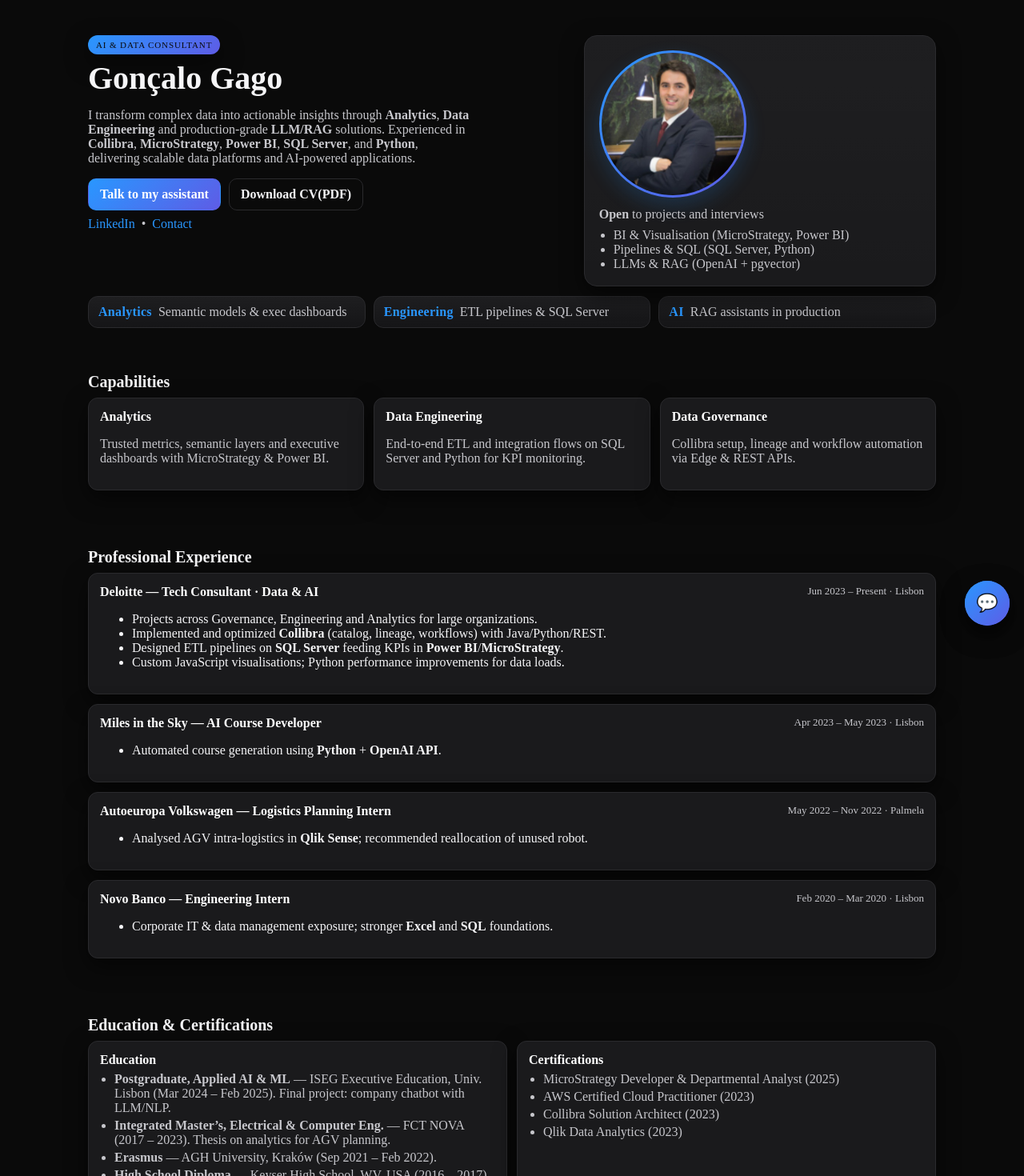
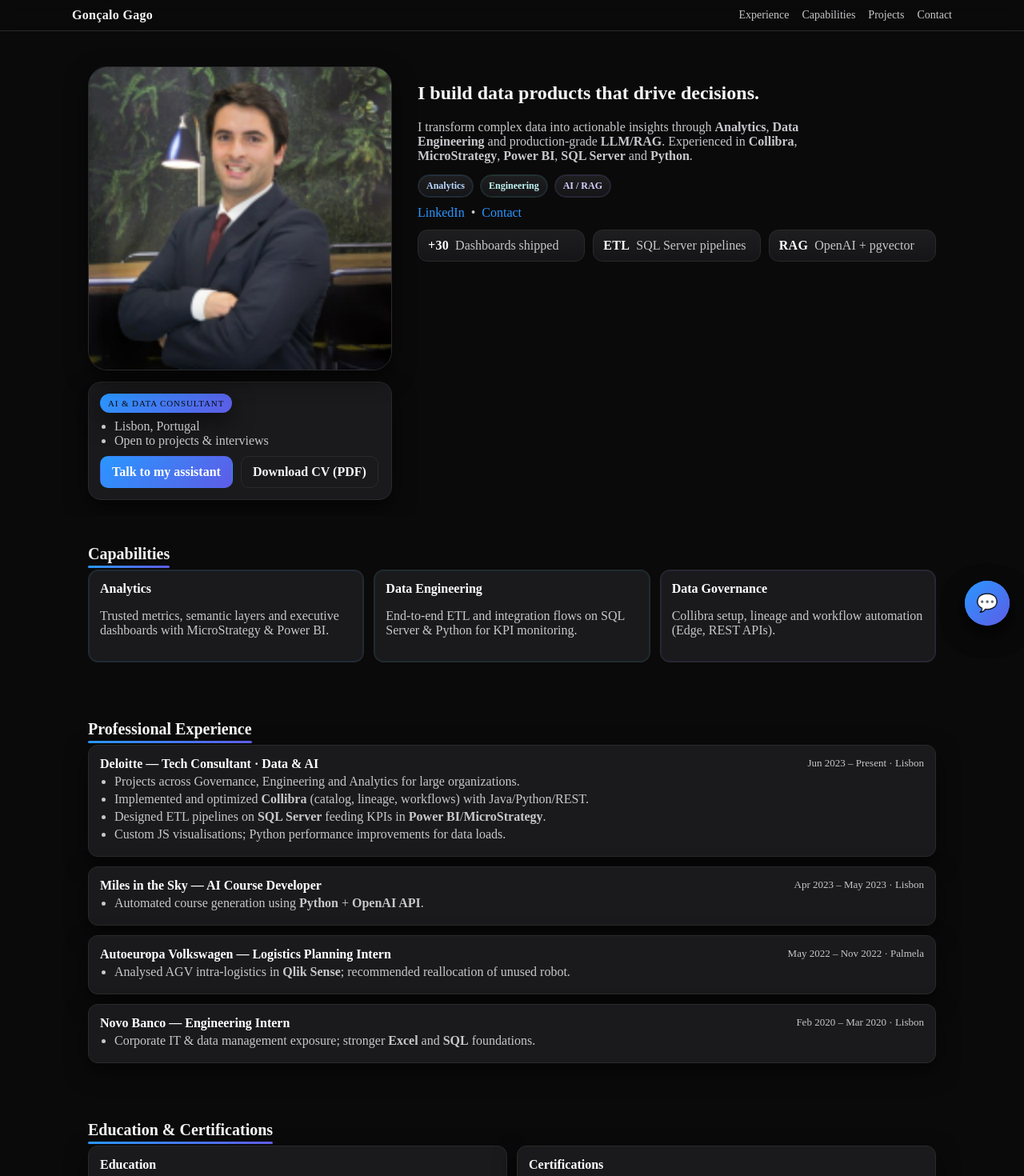
Before and after one commit to goncalogago1/curriculo, a Next.js app: page / in a window 1280 px wide. Shown: the top 1470 px of the page at 80% size. Built offline with nearby package versions, Linux system fonts and the light colour scheme.

Commit message:
fix: globalllll teste teste de commit few

```diff
--- a/app/globals.css
+++ b/app/globals.css
@@ -273,3 +273,86 @@
     height: 60vh; bottom: 86px;
   }
 }
+
+/* ===== Topbar ===== */
+.topbar {
+  position: sticky; top: 0; z-index: 50;
+  backdrop-filter: saturate(140%) blur(8px);
+  background: rgba(10,10,10,0.6);
+  border-bottom: 1px solid var(--border);
+}
+.topbar__inner { display:flex; align-items:center; justify-content:space-between; padding: 10px 0; }
+.brand { font-weight: 900; letter-spacing: .02em; }
+.topnav { display:flex; gap: 16px; }
+.topnav a { color: var(--muted); text-decoration:none; font-size: 14px; }
+.topnav a:hover { color: var(--text); }
+
+/* ===== Pro hero grid ===== */
+.pro__grid {
+  display: grid;
+  grid-template-columns: 380px 1fr;
+  gap: 32px;
+}
+@media (max-width: 1024px){ .pro__grid { grid-template-columns: 1fr; } }
+
+/* Profile pane (foto à esquerda) */
+.profile-pane {
+  position: relative;
+  display: grid;
+  gap: 14px;
+  align-content: start;
+}
+.profile-photo {
+  position: relative;
+  width: 100%;
+  aspect-ratio: 1 / 1;
+  border-radius: 24px;
+  overflow: hidden;
+  background:
+    radial-gradient(120% 80% at 10% 0%, rgba(41,151,255,.18), transparent 60%),
+    radial-gradient(120% 80% at 100% 20%, rgba(94,92,230,.18), transparent 60%);
+  border: 1px solid var(--border);
+  box-shadow: var(--shadow);
+}
+.profile-photo img { object-fit: cover; }
+
+.profile-meta {
+  background: var(--card);
+  border: 1px solid var(--border);
+  border-radius: 16px;
+  padding: 14px;
+  box-shadow: var(--shadow);
+}
+.profile-meta .pill { margin-bottom: 8px; }
+.profile-meta ul { margin:0; padding-left: 18px; color: var(--muted); }
+.profile-actions { display:flex; gap: 10px; margin-top: 10px; }
+
+/* Hero right content */
+.hero__content .lede { color: var(--muted); margin: 8px 0 14px; max-width: 70ch; }
+.chips { display:flex; gap:8px; flex-wrap:wrap; margin-bottom: 10px; }
+.chip {
+  font-weight: 800; font-size: 12px; padding: 6px 10px; border-radius: 999px;
+  border: 1px solid var(--border); background: var(--chip);
+}
+.chip--blue { box-shadow: 0 0 0 1px rgba(41,151,255,.18) inset; color:#b9d6ff; }
+.chip--teal { box-shadow: 0 0 0 1px rgba(14,165,164,.18) inset; color:#bff4f2; }
+.chip--violet { box-shadow: 0 0 0 1px rgba(94,92,230,.18) inset; color:#d6d1ff; }
+
+/* Section title underline gradient */
+.gradient-underline {
+  position: relative;
+  display: inline-block;
+}
+.gradient-underline::after{
+  content:""; position:absolute; left:0; bottom:-6px; height:3px; width:100%;
+  background: linear-gradient(90deg, var(--brand), var(--brand-2));
+  border-radius: 999px;
+}
+
+/* Tone borders by topic */
+.tone--blue   { box-shadow: 0 0 0 1px rgba(41,151,255,.14) inset; }
+.tone--teal   { box-shadow: 0 0 0 1px rgba(14,165,164,.14) inset; }
+.tone--violet { box-shadow: 0 0 0 1px rgba(94,92,230,.14) inset; }
+
+/* Hero stats spacing tweak */
+.pro__stats .stat__num { color:#fff; }
--- a/app/page.tsx
+++ b/app/page.tsx
@@ -1,165 +1,184 @@
+// app/page.tsx
 import Image from "next/image";
-import ChatWidget from "@/components/ChatWidget"; // 👈 importa
+import ChatWidget from "@/components/ChatWidget";
 
 export default function Home() {
   return (
     <main>
-      {/* HERO */}
+      {/* TOP BAR */}
+      <header className="topbar" role="banner">
+        <div className="container topbar__inner">
+          <div className="brand">Gonçalo Gago</div>
+          <nav className="topnav" aria-label="Primary">
+            <a href="#work">Experience</a>
+            <a href="#capabilities">Capabilities</a>
+            <a href="#projects">Projects</a>
+            <a href="#contact">Contact</a>
+          </nav>
+        </div>
+      </header>
+
+      {/* HERO — FOTO À ESQUERDA */}
       <section className="hero" aria-labelledby="title">
-        <div className="container hero__inner">
-          <div className="hero__left">
-            <span className="pill">AI & Data Consultant</span>
-            <h1 id="title">Gonçalo Gago</h1>
-            <p className="subtitle">
-              I transform complex data into actionable insights through <b>Analytics</b>, <b>Data Engineering</b> and production-grade <b>LLM/RAG</b> solutions.
-              Experienced in <b>Collibra</b>, <b>MicroStrategy</b>, <b>Power BI</b>, <b>SQL Server</b>, and <b>Python</b>, delivering scalable data platforms and AI-powered applications.
+        <div className="container pro__grid">
+          {/* Painel de perfil (ESQUERDA) */}
+          <aside className="profile-pane" aria-label="Profile">
+            <div className="profile-photo" aria-hidden="true">
+              {/* parent já é position:relative + aspect-ratio no CSS */}
+              <Image
+                src="/1690800862967.jpeg"
+                alt="Gonçalo Gago"
+                fill
+                sizes="(max-width: 1024px) 90vw, 360px"
+                priority
+              />
+            </div>
+
+            <div className="profile-meta">
+              <span className="pill">AI &amp; Data Consultant</span>
+              <ul>
+                <li>Lisbon, Portugal</li>
+                <li>Open to projects & interviews</li>
+              </ul>
+              <div className="profile-actions">
+                <a className="btn btn--primary" href="/chat">Talk to my assistant</a>
+                <a className="btn btn--ghost" href="/cv.pdf" download>Download CV (PDF)</a>
+              </div>
+            </div>
+          </aside>
+
+          {/* Conteúdo (DIREITA) */}
+          <div className="hero__content">
+            <h1 id="title">I build data products that drive decisions.</h1>
+            <p className="lede subtitle">
+              I transform complex data into actionable insights through <b>Analytics</b>, <b>Data Engineering</b> and production-grade <b>LLM/RAG</b>.
+              Experienced in <b>Collibra</b>, <b>MicroStrategy</b>, <b>Power BI</b>, <b>SQL Server</b> and <b>Python</b>.
             </p>
 
-            <div className="cta" role="group" aria-label="Actions">
-              <a className="btn btn--primary" href="/chat">Talk to my assistant</a>
-              <a className="btn btn--ghost" href="/cv.pdf" download>Download CV(PDF)</a>
+            <div className="chips" role="group" aria-label="Expertise">
+              <span className="chip chip--blue">Analytics</span>
+              <span className="chip chip--teal">Engineering</span>
+              <span className="chip chip--violet">AI / RAG</span>
             </div>
 
             <div className="links" aria-label="Links">
               <a href="https://www.linkedin.com/in/goncalo-gago/" target="_blank" rel="noreferrer">LinkedIn</a>
               <span>•</span>
-              <a href="mailto:goncalogago@gmail.com">Contact</a>
-            </div>
+              <a id="contact" href="mailto:goncalogago@gmail.com">Contact</a>
             </div>
 
-          <div className="hero__right">
-            <div className="profile-card">
-              <Image
-                src="/1690800862967.jpeg"
-                alt="Portrait photo of Gonçalo Gago"
-                width={180}
-                height={180}
-                className="avatar"
-                priority
-              />
-              <div className="profile-card__info">
-                <p><b>Open</b> to projects and interviews</p>
-                <ul>
-                  <li>BI & Visualisation (MicroStrategy, Power BI)</li>
-                  <li>Pipelines & SQL (SQL Server, Python)</li>
-                  <li>LLMs & RAG (OpenAI + pgvector)</li>
-                </ul>
+            {/* Chips/Stats */}
+            <div className="stats pro__stats">
+              <div className="stats__inner">
+                <div className="stat">
+                  <span className="stat__num">+30</span>
+                  <span className="stat__label">Dashboards shipped</span>
+                </div>
+                <div className="stat">
+                  <span className="stat__num">ETL</span>
+                  <span className="stat__label">SQL Server pipelines</span>
+                </div>
+                <div className="stat">
+                  <span className="stat__num">RAG</span>
+                  <span className="stat__label">OpenAI + pgvector</span>
                 </div>
               </div>
             </div>
           </div>
-
-        {/* vibrant highlight strip */}
-        <div className="stats">
-          <div className="container stats__inner">
-            <div className="stat">
-              <span className="stat__num">Analytics</span>
-              <span className="stat__label">Semantic models & exec dashboards</span>
         </div>
-            <div className="stat">
-              <span className="stat__num">Engineering</span>
-              <span className="stat__label">ETL pipelines & SQL Server</span>
-            </div>
-            <div className="stat">
-              <span className="stat__num">AI</span>
-              <span className="stat__label">RAG assistants in production</span>
-            </div>
-          </div>
-        </div>
-
-        <div className="hero__bg" />
       </section>
 
-      {/* CAPABILITIES — Governance last */}
-      <section className="section" aria-labelledby="capabilities">
+      {/* CAPABILITIES */}
+      <section id="capabilities" className="section" aria-labelledby="cap-title">
         <div className="container">
-          <h2 id="capabilities" className="section-title">Capabilities</h2>
+          <h2 id="cap-title" className="section-title gradient-underline">Capabilities</h2>
+          <div className="grid three">
+            <div className="card tone--blue">
+              <h3>Analytics</h3>
+              <p>Trusted metrics, semantic layers and executive dashboards with MicroStrategy &amp; Power BI.</p>
             </div>
-        <div className="container grid three">
-          <div className="card card--glow">
-            <h3>Analytics</h3>
-            <p>Trusted metrics, semantic layers and executive dashboards with MicroStrategy & Power BI.</p>
+            <div className="card tone--teal">
+              <h3>Data Engineering</h3>
+              <p>End-to-end ETL and integration flows on SQL Server &amp; Python for KPI monitoring.</p>
             </div>
-          <div className="card card--glow">
-            <h3>Data Engineering</h3>
-            <p>End-to-end ETL and integration flows on SQL Server and Python for KPI monitoring.</p>
+            <div className="card tone--violet">
+              <h3>Data Governance</h3>
+              <p>Collibra setup, lineage and workflow automation (Edge, REST APIs).</p>
             </div>
-          <div className="card card--glow">
-            <h3>Data Governance</h3>
-            <p>Collibra setup, lineage and workflow automation via Edge & REST APIs.</p>
           </div>
         </div>
       </section>
 
       {/* EXPERIENCE */}
-      <section className="section" aria-labelledby="experience">
+      <section id="work" className="section" aria-labelledby="exp-title">
         <div className="container">
-          <h2 id="experience" className="section-title">Professional Experience</h2>
+          <h2 id="exp-title" className="section-title gradient-underline">Professional Experience</h2>
+
           <div className="timeline">
-            <div className="role">
+            <article className="role">
               <header>
-                <h4>Deloitte — Tech Consultant · Data & AI</h4>
+                <h4>Deloitte — Tech Consultant · Data &amp; AI</h4>
                 <span>Jun 2023 – Present · Lisbon</span>
               </header>
-              <ul>
+              <ul className="bullets">
                 <li>Projects across Governance, Engineering and Analytics for large organizations.</li>
                 <li>Implemented and optimized <b>Collibra</b> (catalog, lineage, workflows) with Java/Python/REST.</li>
                 <li>Designed ETL pipelines on <b>SQL Server</b> feeding KPIs in <b>Power BI</b>/<b>MicroStrategy</b>.</li>
-                <li>Custom JavaScript visualisations; Python performance improvements for data loads.</li>
+                <li>Custom JS visualisations; Python performance improvements for data loads.</li>
               </ul>
-            </div>
+            </article>
 
-            <div className="role">
+            <article className="role">
               <header>
                 <h4>Miles in the Sky — AI Course Developer</h4>
                 <span>Apr 2023 – May 2023 · Lisbon</span>
               </header>
-              <ul>
+              <ul className="bullets">
                 <li>Automated course generation using <b>Python</b> + <b>OpenAI API</b>.</li>
               </ul>
-            </div>
+            </article>
 
-            <div className="role">
+            <article className="role">
               <header>
                 <h4>Autoeuropa Volkswagen — Logistics Planning Intern</h4>
                 <span>May 2022 – Nov 2022 · Palmela</span>
               </header>
-              <ul>
+              <ul className="bullets">
                 <li>Analysed AGV intra-logistics in <b>Qlik Sense</b>; recommended reallocation of unused robot.</li>
               </ul>
-            </div>
+            </article>
 
-            <div className="role">
+            <article className="role">
               <header>
                 <h4>Novo Banco — Engineering Intern</h4>
                 <span>Feb 2020 – Mar 2020 · Lisbon</span>
               </header>
-              <ul>
-                <li>Corporate IT & data management exposure; stronger <b>Excel</b> and <b>SQL</b> foundations.</li>
+              <ul className="bullets">
+                <li>Corporate IT &amp; data management exposure; stronger <b>Excel</b> and <b>SQL</b> foundations.</li>
               </ul>
-            </div>
+            </article>
           </div>
         </div>
       </section>
 
       {/* EDUCATION + CERTS */}
-      <section className="section" aria-labelledby="education">
+      <section className="section" aria-labelledby="edu-title">
         <div className="container">
-          <h2 id="education" className="section-title">Education & Certifications</h2>
+          <h2 id="edu-title" className="section-title gradient-underline">Education &amp; Certifications</h2>
           <div className="grid two">
             <div className="card">
               <h3>Education</h3>
               <ul className="bullets">
-                <li><b>Postgraduate, Applied AI & ML</b> — ISEG Executive Education, Univ. Lisbon (Mar 2024 – Feb 2025). Final project: company chatbot with LLM/NLP.</li>
-                <li><b>Integrated Master’s, Electrical & Computer Eng.</b> — FCT NOVA (2017 – 2023). Thesis on analytics for AGV planning.</li>
-                <li><b>Erasmus</b> — AGH University, Kraków (Sep 2021 – Feb 2022).</li>
-                <li><b>High School Diploma</b> — Keyser High School, WV, USA (2016 – 2017).</li>
+                <li><b>Postgraduate, Applied AI &amp; ML</b> — ISEG (2024–2025). Final project: company chatbot with LLM/NLP.</li>
+                <li><b>Integrated Master’s, E&amp;CE</b> — FCT NOVA (2017–2023). Thesis on analytics for AGV planning.</li>
+                <li><b>Erasmus</b> — AGH University, Kraków (2021–2022).</li>
+                <li><b>High School Diploma</b> — Keyser HS, WV, USA (2016–2017).</li>
               </ul>
             </div>
             <div className="card">
               <h3>Certifications</h3>
               <ul className="bullets">
-                <li>MicroStrategy Developer & Departmental Analyst (2025)</li>
+                <li>MicroStrategy Developer &amp; Departmental Analyst (2025)</li>
                 <li>AWS Certified Cloud Practitioner (2023)</li>
                 <li>Collibra Solution Architect (2023)</li>
                 <li>Qlik Data Analytics (2023)</li>
@@ -169,35 +188,34 @@
         </div>
       </section>
 
-      {/* PROJECTS & ACTIVITIES */}
-      <section className="section" aria-labelledby="projects">
+      {/* PROJECTS */}
+      <section id="projects" className="section" aria-labelledby="proj-title">
         <div className="container">
-          <h2 id="projects" className="section-title">Personal Projects & Activities</h2>
+          <h2 id="proj-title" className="section-title gradient-underline">Personal Projects &amp; Activities</h2>
           <div className="grid two">
             <div className="card">
               <h3>Crypto Market Analysis — (ongoing)</h3>
               <p>Python tool that pulls Binance data and analyses pair correlations, z-score and hedge ratio.</p>
             </div>
             <div className="card">
-              <h3>Volunteering & Exchanges</h3>
+              <h3>Volunteering &amp; Exchanges</h3>
               <p>Missão País, Just a Change, Banco Alimentar, Projeto +; international camps in Norway, Iceland, Luxembourg.</p>
             </div>
           </div>
         </div>
       </section>
 
-      {/* SKILLS & LANGUAGES */}
-      <section className="section" aria-labelledby="skills">
+      {/* SKILLS */}
+      <section className="section" aria-labelledby="skills-title">
         <div className="container">
-          <h2 id="skills" className="section-title">Skills & Languages</h2>
-        </div>
-        <div className="container grid two">
+          <h2 id="skills-title" className="section-title gradient-underline">Skills &amp; Languages</h2>
+          <div className="grid two">
             <div className="card">
               <h3>Skills</h3>
-            <p><b>Programming:</b> Python, SQL, VBA, Java, JavaScript, HTML/CSS, Groovy,C++,C </p>
-            <p><b>Tools/Platforms:</b> MicroStrategy, Power BI, Qlik Sense, AWS, Airflow, Spark, Postman, Git, Excel, Collibra, Databricks, Confluence, Jira, Note</p>
-            <p><b>Data Engineering:</b> SQL Server, ETL pipelines, performance tuning</p>
-            <p><b>AI:</b> OpenAI API, RAG with pgvector/Supabase</p>
+              <p><b>Programming:</b> Python, SQL, VBA, Java, JavaScript, HTML/CSS, Groovy, C/C++</p>
+              <p><b>Tools:</b> MicroStrategy, Power BI, Qlik, AWS, Airflow, Spark, Postman, Git, Excel, Collibra, Databricks, Confluence, Jira</p>
+              <p><b>Engineering:</b> SQL Server, ETL pipelines, performance tuning</p>
+              <p><b>AI:</b> OpenAI API, RAG (pgvector/Supabase)</p>
             </div>
             <div className="card">
               <h3>Languages</h3>
@@ -205,6 +223,7 @@
               <div className="cta">
                 <a className="btn btn--primary" href="mailto:goncalogago@gmail.com">Work with me</a>
                 <a className="btn btn--ghost" href="/chat">Ask the assistant</a>
+              </div>
             </div>
           </div>
         </div>
@@ -221,8 +240,9 @@
           </nav>
         </div>
       </footer>
-      {/* Chat flutuante */}
-      <ChatWidget />  {/* 👈 aqui */}
+
+      {/* CHAT */}
+      <ChatWidget />
     </main>
   );
 }
--- a/components/ChatWidget.tsx
+++ b/components/ChatWidget.tsx
@@ -83,7 +83,7 @@
         aria-label="CV Goncalo Gago Assistant"
       >
         <div className="chatwidget__header">
-          <div className="chatwidget__title">Assistant</div>
+          <div className="chatwidget__title">CV Goncalo Gago Assistant</div>
           <button className="chatwidget__close" aria-label="Close" onClick={() => setOpen(false)}>
             ×
           </button>
```
Lines whose indentation alone changed are shown as unchanged.
